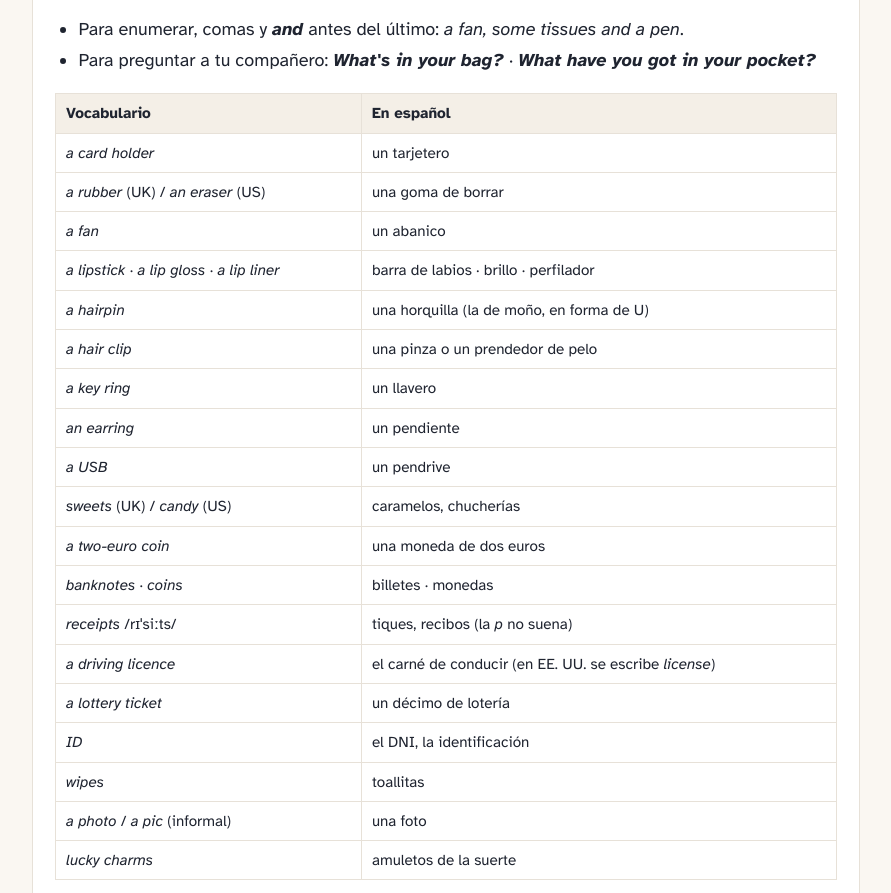
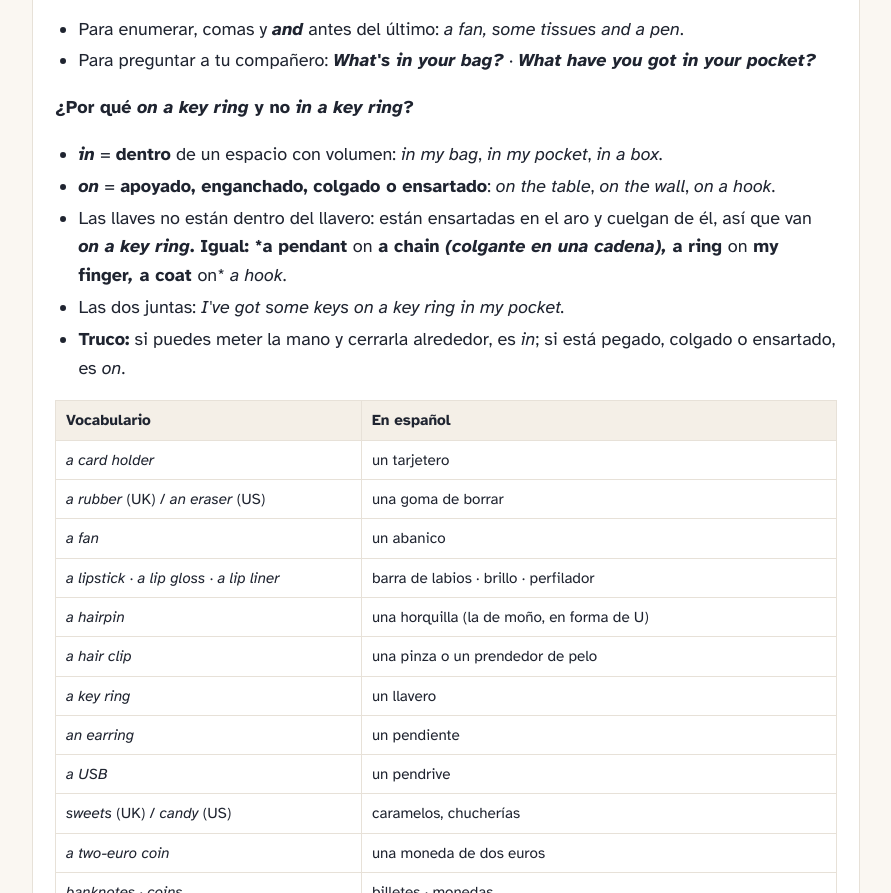
Before and after one commit to eoidezamora/class-diary, a plain HTML site: page 2026-11.html in a window 1280 px wide. Shown: the part 3033-3926 px from the top of the page, without its empty margins (194-1085 px from the left). Drawn offline with Linux system fonts and the light colour scheme.

Commit message:
Sesión 13: on a key ring
Co-Authored-By: Claude Opus 5.5 <noreply@anthropic.com>
Claude-Session: https://claude.ai/code/session_01P1ktreHUvufLXFXcz6Z7hv

```diff
--- a/2026-11.html
+++ b/2026-11.html
@@ -183,6 +183,14 @@
 <ul>
 <li>Para enumerar, comas y <strong><em>and</em></strong> antes del último: <em>a fan, some tissues </em><em>and</em><em> a pen</em>.</li>
 <li>Para preguntar a tu compañero: <strong><em>What's in your bag?</em></strong> · <strong><em>What have you got in your pocket?</em></strong></li>
+</ul>
+<p><strong>¿Por qué <em>on a key ring</em> y no <em>in a key ring</em>?</strong></p>
+<ul>
+<li><strong><em>in</em></strong> = <strong>dentro</strong> de un espacio con volumen: <em>in my bag</em>, <em>in my pocket</em>, <em>in a box</em>.</li>
+<li><strong><em>on</em></strong> = <strong>apoyado, enganchado, colgado o ensartado</strong>: <em>on the table</em>, <em>on the wall</em>, <em>on a hook</em>.</li>
+<li>Las llaves no están dentro del llavero: están ensartadas en el aro y cuelgan de él, así que van <strong><em>on</em><em> a key ring</em>. Igual: *a pendant </strong>on<strong> a chain<em> (colgante en una cadena), </em>a ring </strong>on<strong> my finger<em>, </em>a coat </strong>on*<em> a hook</em>.</li>
+<li>Las dos juntas: <em>I've got some keys </em><em>on</em><em> a key ring </em><em>in</em><em> my pocket.</em></li>
+<li><strong>Truco:</strong> si puedes meter la mano y cerrarla alrededor, es <em>in</em>; si está pegado, colgado o ensartado, es <em>on</em>.</li>
 </ul>
 <div class="table-wrap"><table>
 <thead>
```
Also changed, not shown: index.html (+8 -0 lines), 1 other file.
